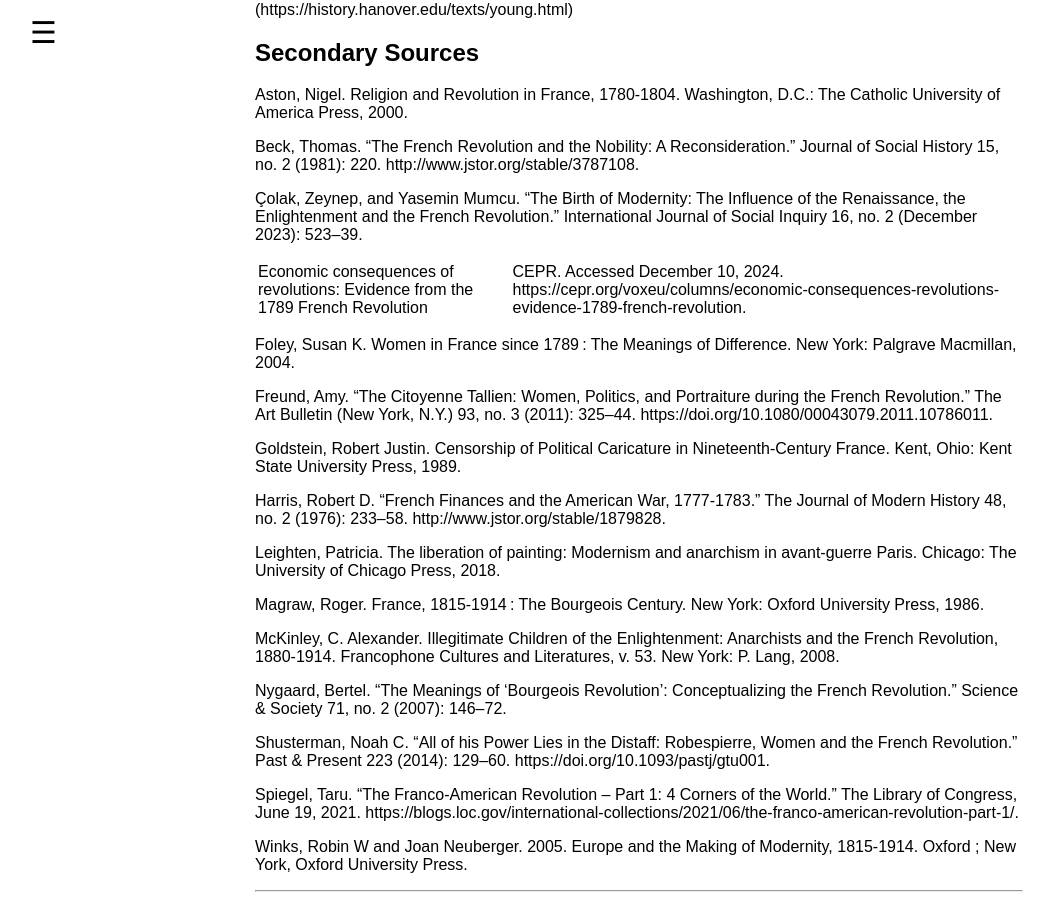
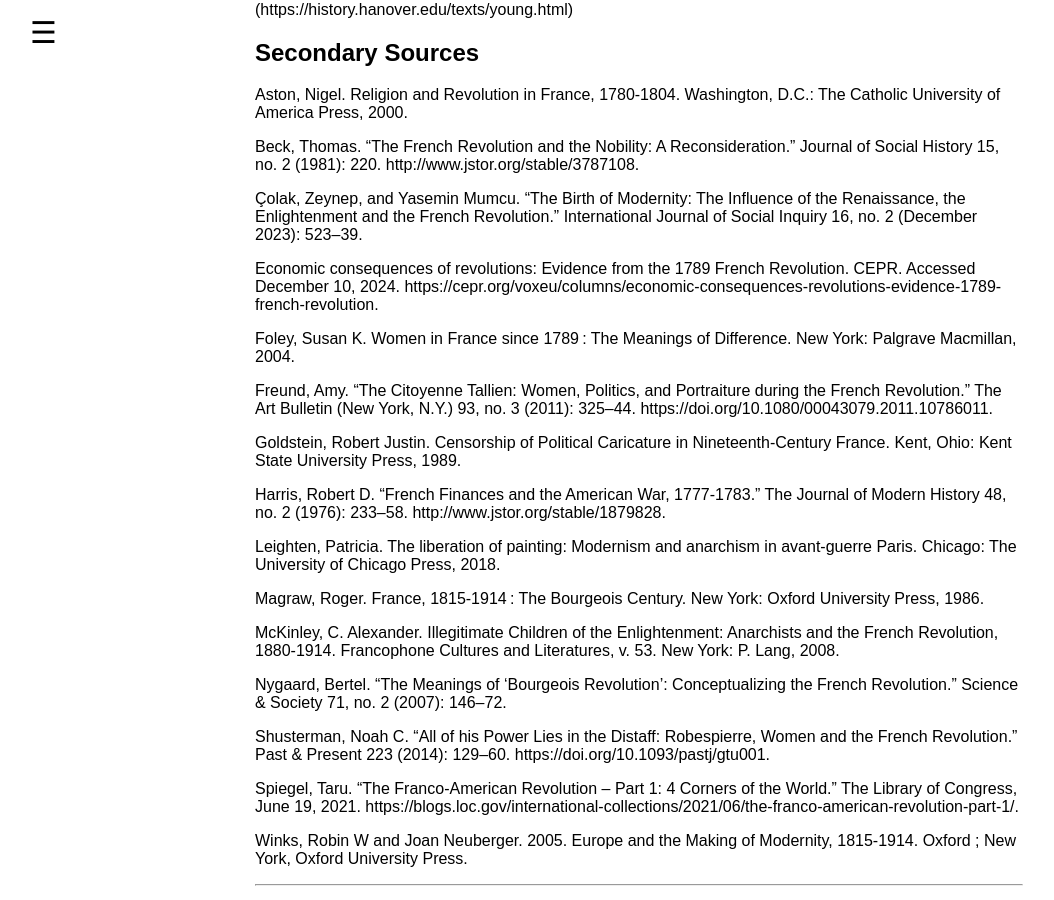
Before and after one commit to zoethaxton/Thaxton_Zoe_EUH3205, a Jekyll site: the page built from 005_bibliography.md, in a window 1280 px wide and 900 px high, scrolled down 521 px. Shown: the whole window, without its empty margins (1-1055 px from the left). Built offline with Jekyll 4.4.1, drawn with Linux system fonts in a browser that asks for light colours.

```diff
--- a/005_bibliography.md
+++ b/005_bibliography.md
@@ -28,7 +28,7 @@ Beck, Thomas. “The French Revolution and the Nobility: A Reconsideration.” J
 
 Çolak, Zeynep, and Yasemin Mumcu. “The Birth of Modernity: The Influence of the Renaissance, the Enlightenment and the French Revolution.” International Journal of Social Inquiry 16, no. 2 (December 2023): 523–39.
 
-Economic consequences of revolutions: Evidence from the 1789 French Revolution | CEPR. Accessed December 10, 2024. https://cepr.org/voxeu/columns/economic-consequences-revolutions-evidence-1789-french-revolution.
+Economic consequences of revolutions: Evidence from the 1789 French Revolution. CEPR. Accessed December 10, 2024. https://cepr.org/voxeu/columns/economic-consequences-revolutions-evidence-1789-french-revolution.
 
 Foley, Susan K. Women in France since 1789 : The Meanings of Difference. New York: Palgrave Macmillan, 2004.
 
```
